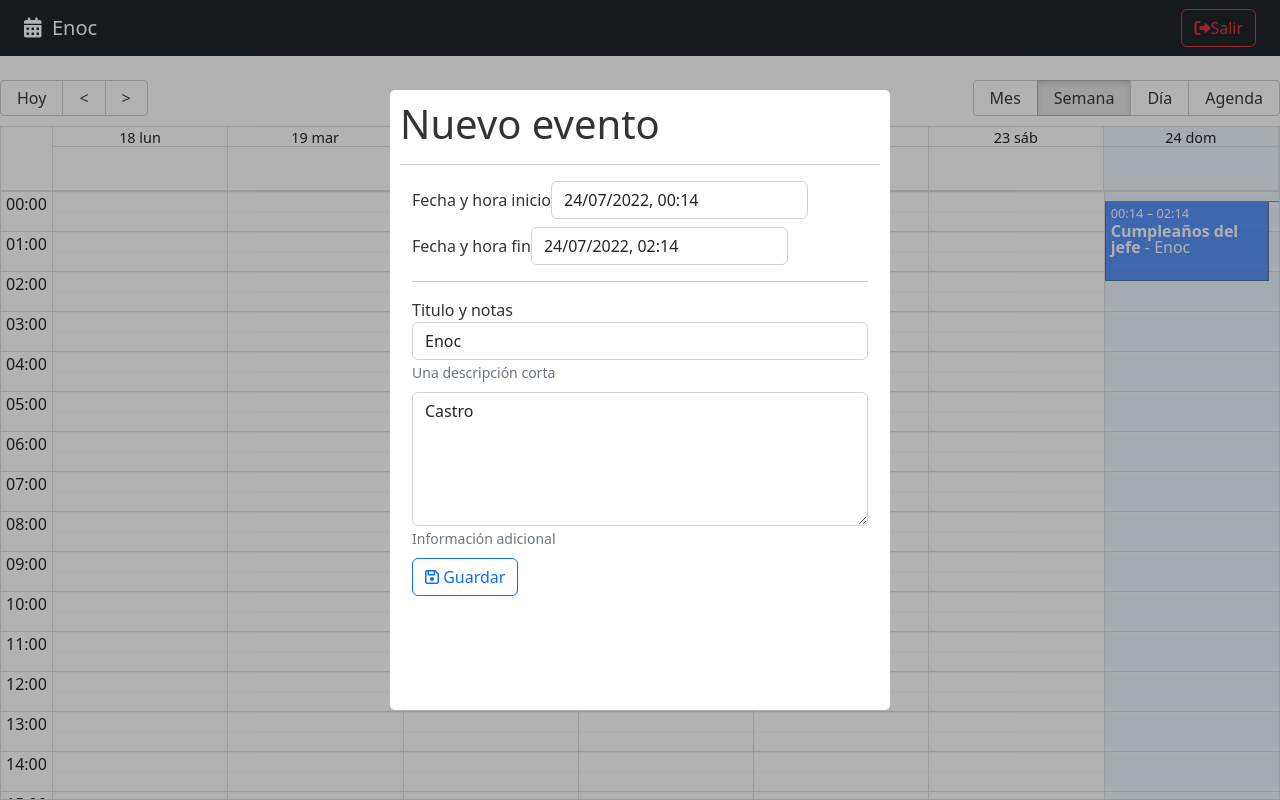
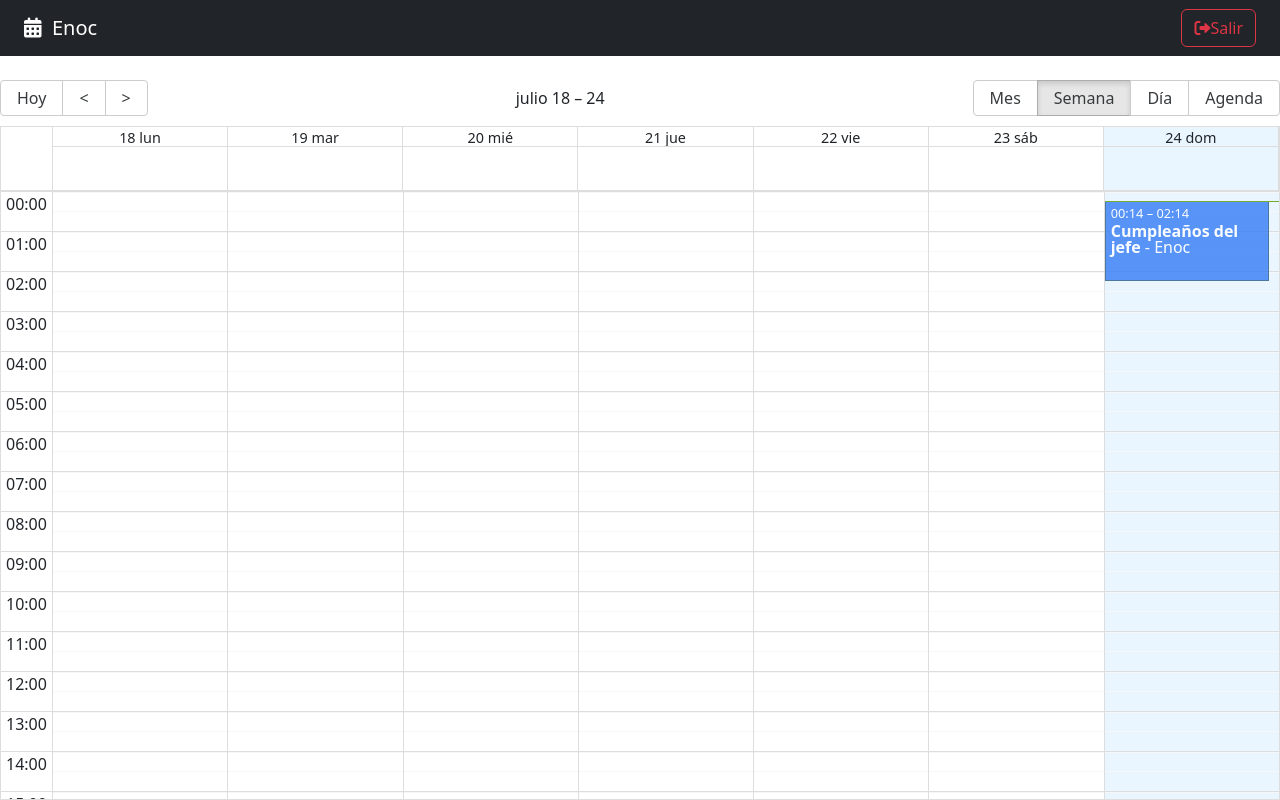
Before and after one commit to EnocCastroVargas/calendar-app, a React (Vite) app: page / in a window 1280 px wide. Built offline with nearby package versions, Linux system fonts and the light colour scheme.

Commit message:
Show and Hide modal based on store

```diff
--- a/src/calendar/components/CalendarModal.jsx
+++ b/src/calendar/components/CalendarModal.jsx
@@ -1,4 +1,4 @@
-import { useState } from 'react';
+import { useMemo, useState } from 'react';
 import { addHours, differenceInSeconds } from 'date-fns';
 
 import Swal from 'sweetalert2';
@@ -10,7 +10,7 @@
 import 'react-datepicker/dist/react-datepicker.css';
 
 import es from 'date-fns/locale/es';
-import { useMemo } from 'react';
+import { useUiStore } from '../../hooks';
 
 registerLocale('es', es);
 
@@ -29,7 +29,8 @@
 
 export const CalendarModal = () => {
 
-    const [isOpen, setIsOpen] = useState(true);
+    const { isDateModalOpen, closeDateModal } = useUiStore();
+
     const [formSubmitted, setFormSubmitted] = useState(false);
 
     const [formValues, setFormValues] = useState({
@@ -63,9 +64,8 @@
     };
 
     const onCloseModal = () => {
-        console.log('cerrando modal');
-        setIsOpen( false );
-    }
+        closeDateModal();
+    };
 
     const onSubmit = ( event ) => {
         event.preventDefault();
@@ -90,7 +90,7 @@
 
     return (
         <Modal
-            isOpen={ isOpen }
+            isOpen={ isDateModalOpen }
             onRequestClose={ onCloseModal }
             style={ customStyles }
             className="modal"
--- a/src/calendar/pages/CalendarPage.jsx
+++ b/src/calendar/pages/CalendarPage.jsx
@@ -6,6 +6,7 @@
 import { CalendarEvent, Navbar, CalendarModal } from '../';
 
 import { localizer, getMessagesES } from '../../helpers';
+import { useUiStore } from '../../hooks';
 
 const events = [{
     title: 'Cumpleaños del jefe',
@@ -21,6 +22,7 @@
 
 export const CalendarPage = () => {
 
+    const { openDateModal } = useUiStore();
     const [lastView, setLastView] = useState(localStorage.getItem('lastView') || 'week');
 
     const eventStyleGetter = ( event, start, end, isSelected ) => {
@@ -37,7 +39,7 @@
     };
 
     const onDoubleClick = ( event ) => {
-        console.log({ doubleClick: event });
+        openDateModal();
     };
 
     const onSelect = ( event ) => {
--- /dev/null
+++ b/src/hooks/index.js
@@ -0,0 +1,4 @@
+
+
+
+export * from './useUiStore';
--- /dev/null
+++ b/src/hooks/useUiStore.js
@@ -0,0 +1,30 @@
+import { useSelector, useDispatch } from 'react-redux'
+import { onCloseDateModal, onOpenDateModal } from '../store';
+
+
+export const useUiStore = () => {
+
+    const dispatch = useDispatch();
+
+    const {
+        isDateModalOpen
+    } = useSelector( state => state.ui );
+
+    const openDateModal = ( ) => {
+        dispatch( onOpenDateModal() );
+    };
+
+    const closeDateModal = ( ) => {
+        dispatch( onCloseDateModal() );
+    };
+
+    return {
+        //* Propiedades
+        isDateModalOpen,
+
+        //* Métodos
+        closeDateModal,
+        openDateModal,
+    }
+
+};
```
